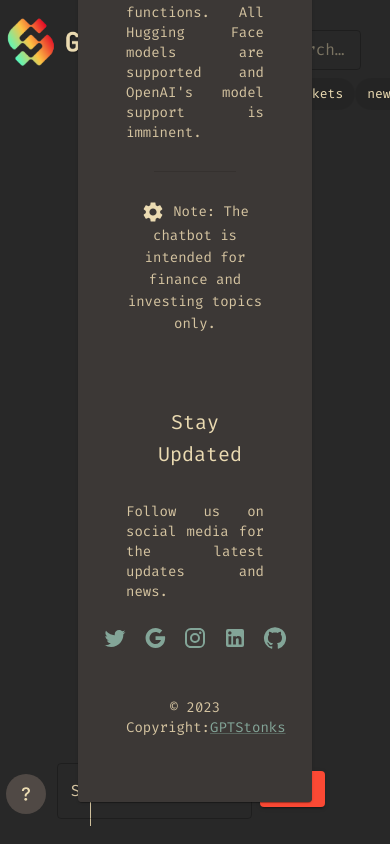
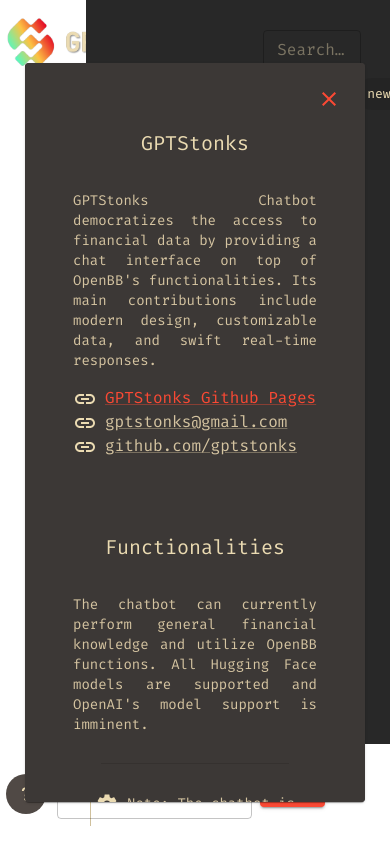
Before and after one commit to GPTStonks/chatbot, a React (Create React App) app: page /home in a window 390 px wide. Both pictures are taken after a click on the button "Information". Built offline with nearby package versions, Linux system fonts and the light colour scheme.

Commit message:
feat: Footer and Login are now responsive. Added workflow to test automatic deployment.

```diff
--- a/src/App.js
+++ b/src/App.js
@@ -55,9 +55,8 @@
           style={{
             display: 'flex',
             flexDirection: 'column',
-            minHeight: '100vh',
-            backgroundColor: gruvboxTheme.palette.background.default,
-            position: 'relative',
+            minHeight: '100%',
+            minWidth: '100%',
           }}
         >
           <Routes>
@@ -167,7 +166,6 @@
                 bottom: '5%',
                 left: '50%',
                 transform: 'translateX(-50%)',
-                width: '60vw',
                 zIndex: fixedButtonsZIndex + 1,
               }}
             >
--- a/src/components/Chatbot.js
+++ b/src/components/Chatbot.js
@@ -208,7 +208,15 @@
       />
 
       <UsefulCommands />
-      <Box sx={{ position: 'absolute', width: '78vw', right: 0, zIndex: chatbotZIndex }}>
+      <Box
+        sx={{
+          position: 'absolute',
+          width: '78vw',
+          right: 0,
+          zIndex: chatbotZIndex,
+          backgroundColor: gruvboxTheme.palette.background.default,
+        }}
+      >
         <Box display="flex" flexDirection="column-reverse" className={classes.chatArea}>
           <List>
             {messages.map((message, index) => (
--- a/src/components/Footer.js
+++ b/src/components/Footer.js
@@ -29,15 +29,32 @@
 function Footer({ closeFooter }) {
   const theme = useTheme();
   return (
-    <Box sx={{ p: 4, backgroundColor: theme.palette.background.paper }}>
+    <Box
+      sx={{
+        p: 4,
+        backgroundColor: theme.palette.background.paper,
+        overflowY: 'auto',
+        position: 'relative',
+        [theme.breakpoints.down('sm')]: {
+          maxHeight: '80vh',
+          minHeight: '80vh',
+        },
+        [theme.breakpoints.up('md')]: {
+          maxHeight: '40vh',
+        },
+      }}
+    >
       <Tooltip title="Close Footer" placement="top">
         <IconButton
           onClick={closeFooter}
           sx={{
             position: 'absolute',
-            right: 0,
-            top: 0,
+            right: 16,
+            top: 16,
             color: theme.palette.primary.main,
+            [theme.breakpoints.down('sm')]: {
+              zIndex: 10,
+            },
           }}
         >
           <CloseOutlined />
--- a/src/components/auth/SSOLoginView.js
+++ b/src/components/auth/SSOLoginView.js
@@ -41,12 +41,13 @@
 
   return (
     <Box
-      style={{
+      sx={{
+        height: '100vh',
         width: '100vw',
-        height: '100vh',
         display: 'flex',
         alignItems: 'center',
         justifyContent: 'center',
+        backgroundColor: gruvboxTheme.palette.background.default,
       }}
     >
       <Card
@@ -55,18 +56,22 @@
           top: '50%',
           left: '50%',
           transform: 'translate(-50%, -50%)',
-          width: 400,
-          padding: '20px',
-          boxSizing: 'border-box',
+          padding: '10px',
           boxShadow: '0 15px 25px rgba(0, 0, 0, 0.5)',
           backgroundColor: gruvboxTheme.palette.background.default,
+          width: { xs: '90%', sm: '70%', md: '50%', lg: '30%' },
         }}
       >
         <CardContent>
           <img
             src="logo.png"
             alt="logo"
-            style={{ width: '100%', marginBottom: '5%', justifyContent: 'center' }}
+            style={{
+              width: '90%',
+              marginBottom: '5%',
+              padding: '0.5rem',
+              justifyContent: 'center',
+            }}
           />
           {/* <Typography variant="h4" style={{ color: gruvboxTheme.palette.text.primary, marginBottom: '5%' }}>
                         <strong>Login</strong>
--- a/src/constants/API.js
+++ b/src/constants/API.js
@@ -1,6 +1,6 @@
-//export const API_DEFAULT_URL = 'http://localhost';
-export const API_DEFAULT_URL = 'https://api.gptstonks.net';
-export const API_DEFAULT_PORT = '443';
-//export const API_DEFAULT_PORT = '8000';
+export const API_DEFAULT_URL = 'http://localhost';
+export const API_DEFAULT_PORT = '8000';
+//export const API_DEFAULT_URL = 'https://api.gptstonks.net';
+//export const API_DEFAULT_PORT = '443';
 
 export const NOTHING_RETURNED = 'Nothing returned.';
```
Also changed, not shown: testDeployWorkflow.yaml (added, +35 -0 lines).
